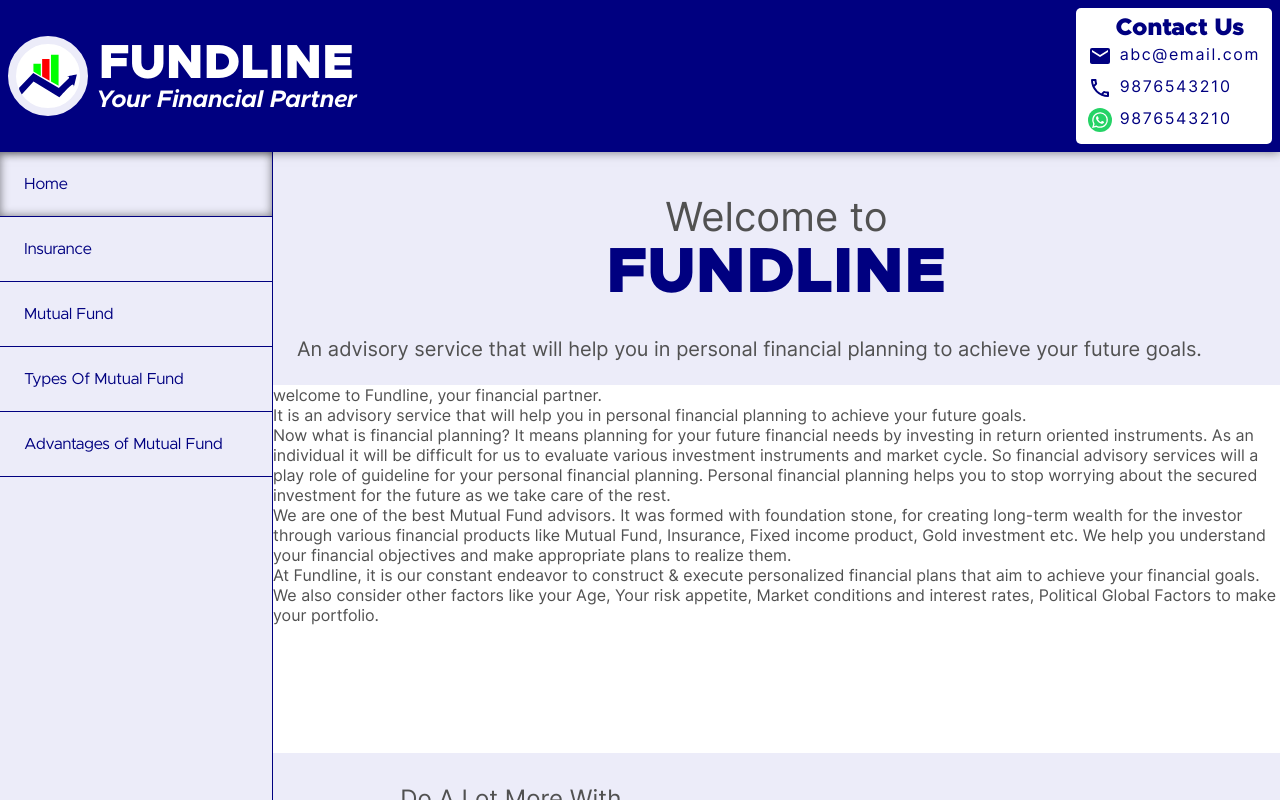
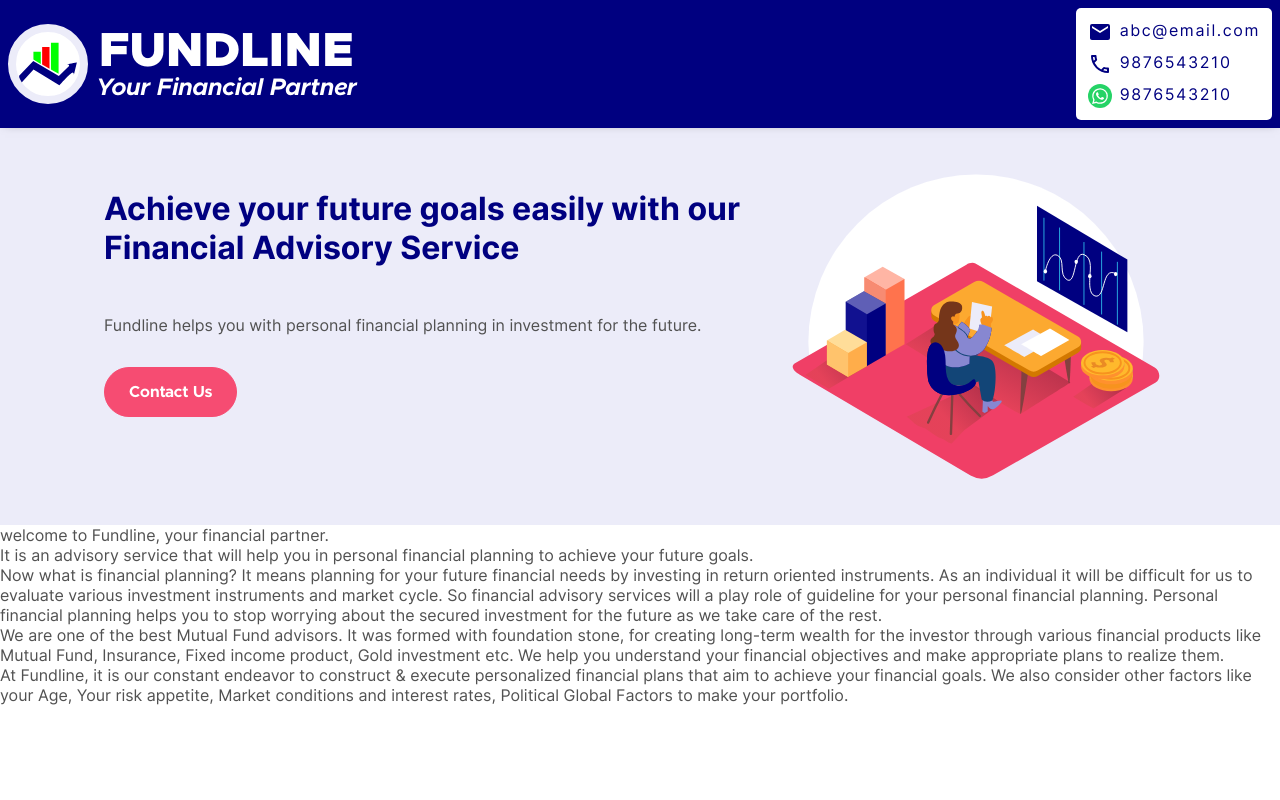
Before and after one commit to FUNDLINE/FUNDLINE-website, an Angular app: page /home in a window 1280 px wide. Shown: the top 800 px of the page. Built offline with nearby package versions, Linux system fonts and the light colour scheme.

Commit message:
Hero area

```diff
--- a/src/app/app.component.html
+++ b/src/app/app.component.html
@@ -1,16 +1,24 @@
 <div class="header">
   <div class="logo-container">
-    <svg class="logo"><use href="#fundline-logo"></use></svg>
+    <svg class="logo">
+      <use href="#fundline-logo"></use>
+    </svg>
     <div class="logo-text">
       <h1>FUNDLINE</h1>
       <h2>Your Financial Partner</h2>
     </div>
   </div>
   <div class="contact-us">
-    <h3>Contact Us</h3>
-    <p><svg class="contact-email"><use href="#email"></use></svg>abc@email.com</p>
-    <p><svg class="contact-phone"><use href="#phone"></use></svg>9876543210</p>
-    <p><svg class="contact-whatsapp"><use href="#whatsapp"></use></svg>9876543210</p>
+    <!-- <h3>Contact Us</h3> -->
+    <p><svg class="contact-email">
+        <use href="#email"></use>
+      </svg>abc@email.com</p>
+    <p><svg class="contact-phone">
+        <use href="#phone"></use>
+      </svg>9876543210</p>
+    <p><svg class="contact-whatsapp">
+        <use href="#whatsapp"></use>
+      </svg>9876543210</p>
   </div>
 </div>
 
@@ -24,6 +32,7 @@
         Fund</a>
       <a (click)="navOpenClose()" routerLink="advantages-of-mutual-fund" routerLinkActive="nav-active">Advantages of
         Mutual Fund</a>
+      <a (click)="navOpenClose()" routerLink="contact-us" routerLinkActive="nav-active">Contact Us</a>
     </div>
     <button class="nav-button" (click)="navOpenClose()">
       <div class="nav-button-div" [ngClass]="{'rotate':isNavOpen}"></div>
@@ -44,34 +53,38 @@
 <svg style="display: none;">
   <symbol id="fundline-logo">
     <svg xmlns="http://www.w3.org/2000/svg" viewBox="0 0 529 529">
-      <defs/>
+      <defs />
       <g paint-order="stroke markers fill">
-        <path fill="navy" d="M26 362l117-123 211 125 85-82s2-14-12-14c-15 0 76-16 76-16l-25 104s4-17-8-22c-13-5-112 107-112 107L145 310 28 439z"/>
-        <path fill="#0f0" d="M144 228v-65h61v101z"/>
-        <path fill="red" d="M216 269V123h61v180l-61-34V123h61v180z"/>
-        <path fill="#0f0" d="M289 309V89h63v256z"/>
+        <path fill="navy"
+          d="M26 362l117-123 211 125 85-82s2-14-12-14c-15 0 76-16 76-16l-25 104s4-17-8-22c-13-5-112 107-112 107L145 310 28 439z" />
+        <path fill="#0f0" d="M144 228v-65h61v101z" />
+        <path fill="red" d="M216 269V123h61v180l-61-34V123h61v180z" />
+        <path fill="#0f0" d="M289 309V89h63v256z" />
       </g>
     </svg>
   </symbol>
 
   <symbol id="email">
     <svg xmlns="http://www.w3.org/2000/svg" viewBox="0 0 24 24">
-      <path fill="none" d="M0 0h24v24H0z"/>
-      <path d="M20 4H4a2 2 0 00-1.99 2L2 18c0 1.1.9 2 2 2h16a2 2 0 002-2V6a2 2 0 00-2-2zm0 4l-8 5-8-5V6l8 5 8-5v2z"/>
+      <path fill="none" d="M0 0h24v24H0z" />
+      <path d="M20 4H4a2 2 0 00-1.99 2L2 18c0 1.1.9 2 2 2h16a2 2 0 002-2V6a2 2 0 00-2-2zm0 4l-8 5-8-5V6l8 5 8-5v2z" />
     </svg>
   </symbol>
 
   <symbol id="phone">
     <svg xmlns="http://www.w3.org/2000/svg" viewBox="0 0 24 24">
-      <path fill="none" d="M0 0h24v24H0V0z"/>
-      <path d="M6.5 5L7 7.6 5.8 8.8C5.4 7.6 5 6.3 5 5h1.5m9.9 12c.8.3 1.7.4 2.6.5V19c-1.3-.1-2.6-.4-3.8-.8l1.2-1.2M7.5 3H4a1 1 0 00-1 1 17 17 0 0017 17c.6 0 1-.5 1-1v-3.5c0-.5-.5-1-1-1a11.4 11.4 0 01-3.9-.6 1 1 0 00-.7.3l-2.2 2.2a15.1 15.1 0 01-6.6-6.6l2.2-2.2c.3-.3.4-.7.3-1-.4-1.1-.6-2.3-.6-3.6 0-.6-.5-1-1-1z"/>
+      <path fill="none" d="M0 0h24v24H0V0z" />
+      <path
+        d="M6.5 5L7 7.6 5.8 8.8C5.4 7.6 5 6.3 5 5h1.5m9.9 12c.8.3 1.7.4 2.6.5V19c-1.3-.1-2.6-.4-3.8-.8l1.2-1.2M7.5 3H4a1 1 0 00-1 1 17 17 0 0017 17c.6 0 1-.5 1-1v-3.5c0-.5-.5-1-1-1a11.4 11.4 0 01-3.9-.6 1 1 0 00-.7.3l-2.2 2.2a15.1 15.1 0 01-6.6-6.6l2.2-2.2c.3-.3.4-.7.3-1-.4-1.1-.6-2.3-.6-3.6 0-.6-.5-1-1-1z" />
     </svg>
   </symbol>
 
   <symbol id="whatsapp">
     <svg xmlns="http://www.w3.org/2000/svg" viewBox="0 0 1000 1000">
-      <path d="M500 1000A500 500 0 01500 0a500 500 0 010 1000z"/>
-      <path fill="#fff" fill-rule="evenodd" d="M734 267a329 329 0 00-517 397l-47 170 174-46a329 329 0 00390-521zM502 773h-1c-49 0-97-13-139-38l-10-6-103 27 28-101-7-10a273 273 0 11232 128zm149-205c-8-4-48-24-56-26-7-3-13-5-18 4l-26 32c-5 5-10 6-18 2s-35-13-66-41c-25-22-41-49-46-57s0-12 4-17c4-3 8-9 12-14s6-8 8-14c3-5 2-10 0-14l-26-61c-6-16-13-14-18-14h-16c-5 0-14 2-22 10-7 8-28 28-28 68 0 41 29 80 33 85 4 6 58 89 140 124 20 9 35 14 47 18 20 6 38 5 52 3 16-3 48-20 55-39s7-36 5-39c-2-4-7-6-16-10z" clip-rule="evenodd"/>
+      <path d="M500 1000A500 500 0 01500 0a500 500 0 010 1000z" />
+      <path fill="#fff" fill-rule="evenodd"
+        d="M734 267a329 329 0 00-517 397l-47 170 174-46a329 329 0 00390-521zM502 773h-1c-49 0-97-13-139-38l-10-6-103 27 28-101-7-10a273 273 0 11232 128zm149-205c-8-4-48-24-56-26-7-3-13-5-18 4l-26 32c-5 5-10 6-18 2s-35-13-66-41c-25-22-41-49-46-57s0-12 4-17c4-3 8-9 12-14s6-8 8-14c3-5 2-10 0-14l-26-61c-6-16-13-14-18-14h-16c-5 0-14 2-22 10-7 8-28 28-28 68 0 41 29 80 33 85 4 6 58 89 140 124 20 9 35 14 47 18 20 6 38 5 52 3 16-3 48-20 55-39s7-36 5-39c-2-4-7-6-16-10z"
+        clip-rule="evenodd" />
     </svg>
   </symbol>
 </svg>
--- /dev/null
+++ b/src/app/contact-us/contact-us.component.html
@@ -0,0 +1 @@
+<p>contact-us works!</p>
--- a/src/app/home/home.component.css
+++ b/src/app/home/home.component.css
@@ -1,28 +1,43 @@
-@import url(../../common.css);
-
-
 .hero-container {
   background-color: var(--accent-100);
-  padding: 0.5rem;
+  /* background-image: linear-gradient(to left, var(--accent-100) 0%, var(--accent-900) 200%); */
+  padding: 2rem;
 }
 
-  .hero-subtitle {
-    font-size: 2.5rem;
-    text-align: center;
-    margin-top: 2rem;
+  .hero-text-container {
+    /*border-radius: 3rem;
+    background-color: rgba(255, 255, 255, 0.3);
+    background-image: linear-gradient(to right, rgba(255, 255, 255, 0.8), rgba(255, 255, 255, 0.5));
+    box-shadow: var(--shadow-standard);
+    z-index: 10; */
+    max-width: 40rem;
+    padding-bottom: 2rem;
   }
 
   .hero-title {
-    font-size: 4rem;
-    font-weight: 900;
+    font-size: 2rem;
+    font-weight: 700;
     color: var(--accent-900);
-    text-align: center;
+    text-align: left;
+    text-shadow: none;
   }
 
   .hero-text {
-    font-size: 1.25rem;
-    padding: 1rem;
-    margin-top: 1rem;
+    font-size: 1rem;
+    text-align: left;
+    padding-top: 3rem;
+    padding-bottom: 1rem;
+  }
+
+  .hero-button {
+    display: block;
+    margin: 2rem auto;
+  }
+
+  .hero-image {
+    width: 100%;
+    max-width: 25rem;
+    height: auto;
   }
 
 .app-container {
@@ -37,7 +52,6 @@
             width: 15.5rem;
             margin-left: auto;
             margin-right: auto;
-            line-height: 1.75em;
         }
 
                 .app-subtitle {
@@ -45,10 +59,11 @@
                     margin-top: 2rem;
                 }
 
-                .app-title>* {
+                .app-title {
                     font-size: 2.25rem;
                     font-weight: 900;
                     color: var(--accent-900);
+                    line-height: var(--line-height-heading);
                 }
 
                 .app-feature {
@@ -116,13 +131,28 @@
 }
 
 .partner-mutual-fund, .partner-insurance {
-    margin-top: 1rem;
-    font-size: 1.5rem;
+  margin-top: 1rem;
+  font-size: 1.5rem;
 }
 
 
 @media (min-width: 900px) {
-    .app-container {
-        display: flex;
-    }
+
+  .hero-container {
+    display: flex;
+    justify-content: center;
+    align-items: center;
+  }
+
+  .hero-text-container {
+    padding-right: 2rem;
+  }
+
+  .hero-button{
+    margin: 1rem 0;
+  }
+
+  .app-container {
+      display: flex;
+  }
 }
--- a/src/app/home/home.component.html
+++ b/src/app/home/home.component.html
@@ -2,9 +2,12 @@
     Hero Area
 ---------------->
 <div class="hero-container">
-  <p class="hero-subtitle">Welcome to</p>
-  <h1 class="hero-title">FUNDLINE</h1>
-  <p class="hero-text">An advisory service that will help you in personal financial planning to achieve your future goals.</p>
+  <div class="hero-text-container">
+    <p class="hero-title"><span>Achieve your future goals easily</span> with our Financial Advisory Service</p>
+    <p class="hero-text">Fundline helps you with personal financial planning in investment for the future.</p>
+    <button class="button-dark hero-button" routerLink="../contact-us">Contact Us</button>
+  </div>
+  <img class="hero-image" src="../../assets/hero-image.svg" />
 </div>
 
 
@@ -40,10 +43,7 @@
 <div class="app-container">
   <div class="app-text">
     <p class="app-subtitle">Do A Lot More With</p>
-        <div class="app-title">
-            <h3>Personalized</h3>
-            <h3>Mobile App</h3>
-        </div>
+    <h3 class="app-title">Personalized Mobile App</h3>
     <ul class="app-feature">
       <li>Buy,sell,switch scheme</li>
       <li>Track and manage funds</li>
@@ -84,9 +84,9 @@
 <!---------
     SVG
 ---------->
-<svg>
+<svg style="display: none;">
   <symbol id="thumb-up">
-        <svg xmlns="http://www.w3.org/2000/svg" class="h-5 w-5" viewBox="0 0 20 20">
+    <svg xmlns="http://www.w3.org/2000/svg" viewBox="0 0 20 20">
       <path
         d="M2 10.5a1.5 1.5 0 113 0v6a1.5 1.5 0 01-3 0v-6zM6 10.333v5.43a2 2 0 001.106 1.79l.05.025A4 4 0 008.943 18h5.416a2 2 0 001.962-1.608l1.2-6A2 2 0 0015.56 8H12V4a2 2 0 00-2-2 1 1 0 00-1 1v.667a4 4 0 01-.8 2.4L6.8 7.933a4 4 0 00-.8 2.4z" />
     </svg>
--- a/src/common.css
+++ /dev/null
@@ -1,35 +0,0 @@
-* {
-    /*********
-      Colors
-    *********/
-    --white: rgb(255, 255, 255);
-    --black: #515151;
-
-    --logo-green: #00ff00;
-    --logo-red : #ff0000;
-    --logo-blue: #000080;
-
-    --light-grey: hsl(240, 0%, 95%);
-    --dark-grey:grey;
-
-
-    --accent-100 : #ECECF9;
-    --accent-900 : var(--logo-blue);
-
-    /* --accent-dark : #636300;
-    --accent-light : #c7c794; */
-
-
-    /***********
-      Animation
-    ************/
-    --nav-animation-duration : 300ms;
-    --nav-animation: var(--nav-animation-duration) ease-in-out;
-
-
-    /**************
-      box-shadow
-    ***************/
-    --shadow-standard : 0px 0px 10px 0px rgba(0, 0, 0, 0.5);
-
-}
--- a/src/styles.css
+++ b/src/styles.css
@@ -1,6 +1,8 @@
 /* You can add global styles to this file, and also import other style files */
-@import url("./common.css");
-/*************Inter Font**************/
+
+/*************
+  Inter Font
+**************/
 @font-face {
   font-family: 'Inter';
   font-style:  normal;
@@ -27,7 +29,9 @@
        url("./assets/font/Inter/Inter-Bold.woff?v=3.18") format("woff");
 }
 
-/*************Metropolis Font**************/
+/******************
+  Metropolis Font
+******************/
 @font-face {
   font-family: 'Metropolis';
   font-style:  normal;
@@ -72,8 +76,63 @@
 }
 /***********End of Font Import*************/
 
+
+/******************
+  Global variable
+******************/
+:root {
+  /*********
+    Colors
+  *********/
+  --white: rgb(255, 255, 255);
+  --black: #515151;
+
+  --logo-green: #00ff00;
+  --logo-red : #ff0000;
+  --logo-blue: #000080;
+
+  --light-grey: hsl(240, 0%, 95%);
+  --dark-grey:grey;
+
+
+  --accent-100 : #ECECF9;
+  --accent-200 : #CFCFEA;
+  --accent-300 : #B1B1DB;
+  --accent-400 : #9494CC;
+  --accent-500 : #7676BD;
+  --accent-600 : #5959AE;
+  --accent-700 : #3B3B9F;
+  --accent-800 : #1E1E90;
+  --accent-900 : var(--logo-blue);
+
+  --accent-2-900 : #f64c72;
+
+  /* --accent-dark : #636300;
+  --accent-light : #c7c794; */
+
+
+  /***********
+    Animation
+  ************/
+  --nav-animation-duration : 300ms;
+  --nav-animation: var(--nav-animation-duration) ease-in-out;
+
+
+  /**************
+    box-shadow
+  ***************/
+  --shadow-standard : 0px 0px 10px -5px rgba(0, 0, 0, 0.5);
+
+
+  /**************
+    Line Height
+  **************/
+  --line-height-heading : 1em;
+}
+
+
 /***********Typography**********/
-body, h1, h2, h3 {
+body, h1, h2, h3, button {
   font-family: 'Metropolis', sans-serif;
 }
 
@@ -95,8 +154,9 @@ a, a:hover, a:focus, a:active, a:visited {
   color: inherit;
 }
 
-* {
+*, *::before, *::after {
   margin: 0;
+  padding: 0;
 }
 
 h1,h2,h3 {
@@ -109,3 +169,28 @@ ul, ol {
   margin: 0;
   padding: 0;
 }
+
+/***********************
+  Global button styles
+***********************/
+.button-dark {
+  display: inline;
+  font-size: 1rem;
+  font-weight: 700;
+  border: 0.1em solid var(--accent-2-900);
+  border-radius: 100vh;
+  padding: 1em 1.5em;
+
+  color: var(--white);
+  background-color: var(--accent-2-900);
+
+  transition:
+    color 200ms ease-in-out,
+    background-color 200ms ease-in-out;
+}
+
+.button-dark:hover,
+.button-dark:focus {
+  color: var(--accent-2-900);
+  background-color: var(--white);
+}
```
Also changed, not shown: src/app/app.component.css (+3 -4 lines), src/app/app.module.ts (+7 -1 lines), src/app/contact-us/contact-us.component.ts (added, +15 -0 lines), src/app/contact-us/contact-us.component.css (added), src/assets/hero-image.svg (added), 1 other file (tests, documents, lock files or other folders). Lines whose indentation alone changed are shown as unchanged.
